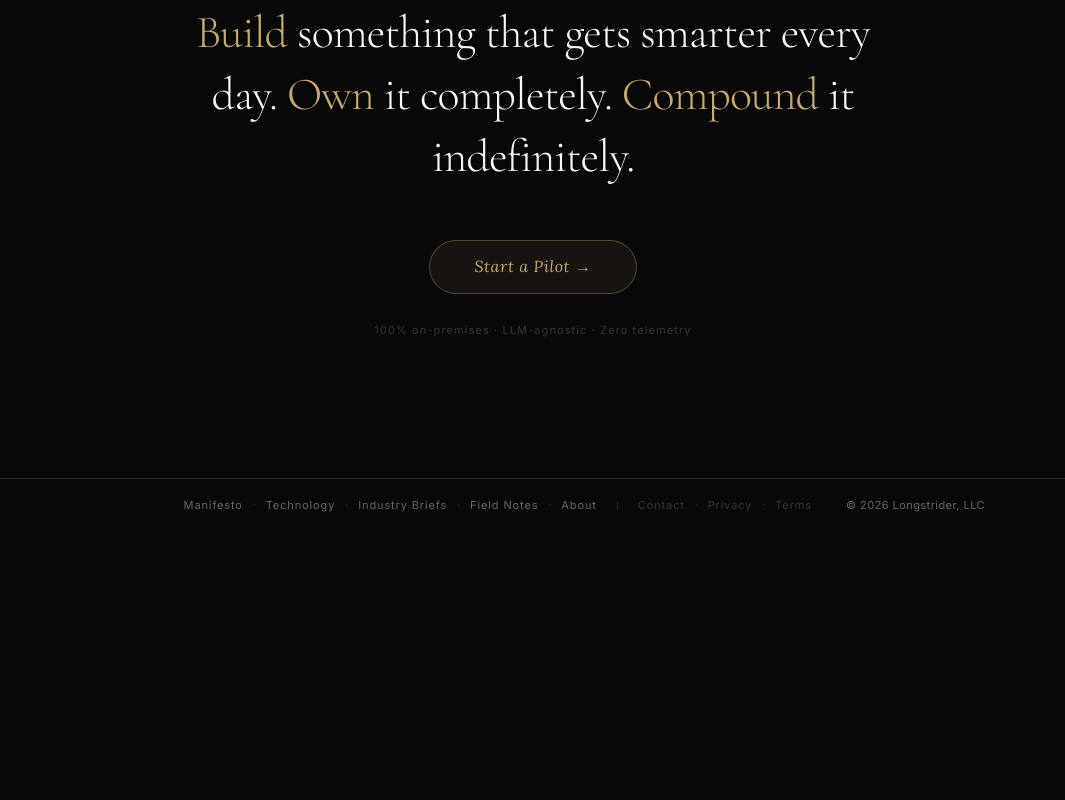
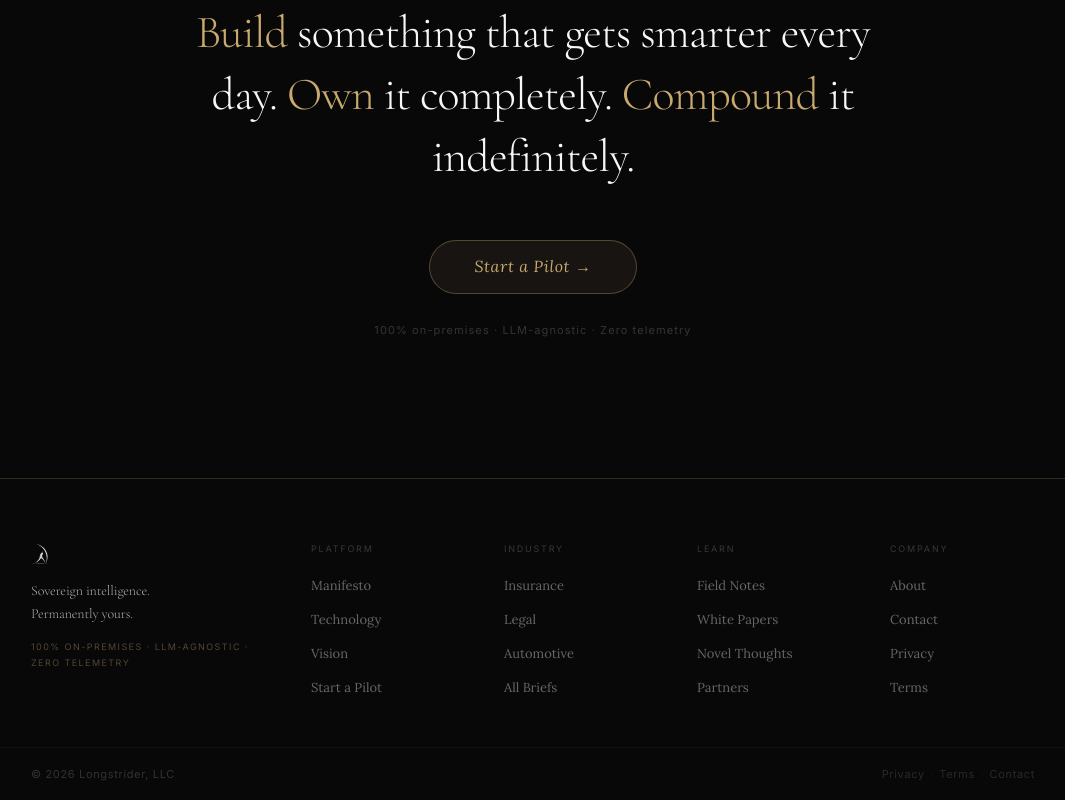
Before and after one commit to veeter2/LS-Main-Website-2026, a Next.js app: page / in a window 1280 px wide. Shown: the part 5812-6612 px from the top of the page, without its empty margins (107-1172 px from the left). Before the commit the page ends 6344 px from the top, so only its background shows below. Built offline with nearby package versions, Linux system fonts and the light colour scheme.

Commit message:
About: flip live (all three children). Footer: full rebuild — dynamic FOOTER_COLS, external CSS with Liquid Glass tokens, brand column, responsive grid, dynamic copyright year.

```diff
--- /dev/null
+++ b/components/footer.css
@@ -0,0 +1,180 @@
+/* ═══════════════════════════════════════════════════════════════
+   FOOTER — footer.css
+   Full token compliance · No inline styles in component
+   ═══════════════════════════════════════════════════════════════ */
+
+/* ── Root ────────────────────────────────────────────────────── */
+
+.ft-root {
+  background: var(--color-bg);
+  border-top: 1px solid var(--color-border-gold);
+  font-family: var(--font-body);
+}
+
+/* ── Main grid ───────────────────────────────────────────────── */
+
+.ft-inner {
+  max-width: 1100px;
+  margin: 0 auto;
+  padding: 64px 48px 48px;
+  display: grid;
+  grid-template-columns: 1.6fr repeat(4, 1fr);
+  gap: 48px;
+}
+
+/* ── Brand column ────────────────────────────────────────────── */
+
+.ft-logo-link {
+  display: inline-flex;
+  text-decoration: none;
+  margin-bottom: 16px;
+}
+
+.ft-logo {
+  height: 22px;
+  width: auto;
+  opacity: 0.85;
+  transition: opacity 0.2s ease;
+}
+
+.ft-logo:hover {
+  opacity: 1;
+}
+
+.ft-tagline {
+  font-family: var(--font-display);
+  font-size: 14px;
+  font-weight: 300;
+  line-height: 1.6;
+  color: var(--color-text-secondary);
+  margin: 0 0 14px;
+  letter-spacing: -0.01em;
+}
+
+.ft-sovereignty {
+  font-family: var(--font-ui);
+  font-size: 9px;
+  letter-spacing: 0.16em;
+  text-transform: uppercase;
+  color: var(--color-gold-dim);
+  opacity: 0.6;
+  margin: 0;
+  line-height: 1.8;
+}
+
+/* ── Nav columns ─────────────────────────────────────────────── */
+
+.ft-col {
+  display: flex;
+  flex-direction: column;
+  gap: 0;
+}
+
+.ft-col-heading {
+  display: block;
+  font-family: var(--font-ui);
+  font-size: 9px;
+  letter-spacing: 0.20em;
+  text-transform: uppercase;
+  color: var(--color-text-muted);
+  opacity: 0.5;
+  margin-bottom: 16px;
+}
+
+.ft-col-list {
+  list-style: none;
+  padding: 0;
+  margin: 0;
+  display: flex;
+  flex-direction: column;
+  gap: 10px;
+}
+
+.ft-link {
+  font-family: var(--font-body);
+  font-size: 13px;
+  color: var(--color-text-muted);
+  text-decoration: none;
+  transition: color 0.2s ease;
+}
+
+.ft-link:hover {
+  color: var(--color-text-secondary);
+}
+
+/* ── Bottom bar ──────────────────────────────────────────────── */
+
+.ft-bottom {
+  max-width: 1100px;
+  margin: 0 auto;
+  padding: 18px 48px;
+  border-top: 1px solid var(--color-border-subtle);
+  display: flex;
+  align-items: center;
+  justify-content: space-between;
+}
+
+.ft-copyright {
+  font-family: var(--font-ui);
+  font-size: 11px;
+  letter-spacing: 0.06em;
+  color: var(--color-text-muted);
+  opacity: 0.45;
+}
+
+.ft-bottom-links {
+  display: flex;
+  align-items: center;
+  gap: 6px;
+}
+
+.ft-bottom-link {
+  font-family: var(--font-ui);
+  font-size: 11px;
+  letter-spacing: 0.06em;
+  color: var(--color-text-muted);
+  opacity: 0.35;
+  text-decoration: none;
+  transition: opacity 0.2s ease;
+}
+
+.ft-bottom-link:hover {
+  opacity: 0.65;
+}
+
+.ft-bottom-sep {
+  font-size: 10px;
+  color: var(--color-gold-dim);
+  opacity: 0.2;
+}
+
+/* ── Responsive ──────────────────────────────────────────────── */
+
+@media (max-width: 1000px) {
+  .ft-inner {
+    grid-template-columns: 1fr 1fr;
+    gap: 40px 48px;
+    padding: 48px 32px 40px;
+  }
+
+  .ft-brand {
+    grid-column: 1 / -1;
+    padding-bottom: 8px;
+    border-bottom: 1px solid var(--color-border-subtle);
+  }
+}
+
+@media (max-width: 640px) {
+  .ft-inner {
+    grid-template-columns: 1fr 1fr;
+    padding: 40px 24px 32px;
+    gap: 32px;
+  }
+
+  .ft-bottom {
+    padding: 16px 24px;
+    flex-direction: column;
+    gap: 10px;
+    text-align: center;
+  }
+}
--- a/components/footer.tsx
+++ b/components/footer.tsx
@@ -2,81 +2,95 @@
 
 import Link from 'next/link';
 import { LongstriderLogo } from '@/components/longstrider-logo';
-const GOLD_BORDER = 'var(--color-border-gold)';
-const MUTED       = 'var(--color-text-muted)';
-const MUTED_HOVER = 'var(--color-text-secondary)';
+import './footer.css';
 
+// ── Single source of truth for footer links ───────────────────
+// Update here — footer stays in sync automatically.
 
-const NAV_LINKS = [
-  { label: 'Manifesto',       href: '/manifesto'  },
-  { label: 'Technology',     href: '/technology' },
-  { label: 'Industry Briefs', href: '/briefs'     },
-  { label: 'Field Notes',    href: '/field-notes' },
-  { label: 'About',          href: '/about'      },
-];
-
-const LEGAL_LINKS = [
-  { label: 'Contact',  href: '/contact'  },
-  { label: 'Privacy',  href: '/privacy'  },
-  { label: 'Terms',    href: '/terms'    },
+const FOOTER_COLS = [
+  {
+    heading: 'Platform',
+    links: [
+      { label: 'Manifesto',    href: '/manifesto'   },
+      { label: 'Technology',   href: '/technology'  },
+      { label: 'Vision',       href: '/vision'      },
+      { label: 'Start a Pilot',href: '/pilot'       },
+    ],
+  },
+  {
+    heading: 'Industry',
+    links: [
+      { label: 'Insurance',         href: '/briefs/insurance'   },
+      { label: 'Legal',             href: '/briefs/legal'       },
+      { label: 'Automotive',        href: '/briefs/automotive'  },
+      { label: 'All Briefs',        href: '/briefs'             },
+    ],
+  },
+  {
+    heading: 'Learn',
+    links: [
+      { label: 'Field Notes',    href: '/field-notes'                         },
+      { label: 'White Papers',   href: '/field-notes?category=white-papers'   },
+      { label: 'Novel Thoughts', href: '/field-notes?category=novel-thoughts' },
+      { label: 'Partners',       href: '/partners'                            },
+    ],
+  },
+  {
+    heading: 'Company',
+    links: [
+      { label: 'About',    href: '/about'   },
+      { label: 'Contact',  href: '/contact' },
+      { label: 'Privacy',  href: '/privacy' },
+      { label: 'Terms',    href: '/terms'   },
+    ],
+  },
 ];
 
 export function Footer() {
   return (
-    <footer style={{
-      background: 'var(--color-bg)',
-      borderTop: `1px solid ${GOLD_BORDER}`,
-      fontFamily: 'Inter, system-ui, sans-serif',
-    }}>
-      <div style={{
-        maxWidth: '1000px', margin: '0 auto',
-        padding: '18px 48px',
-        display: 'grid',
-        gridTemplateColumns: '1fr auto 1fr',
-        alignItems: 'center',
-        gap: '24px',
-      }}>
+    <footer className="ft-root">
+      <div className="ft-inner">
 
-        {/* Empty left spacer */}
-        <div />
+        {/* ── Brand column ── */}
+        <div className="ft-brand">
+          <Link href="/" className="ft-logo-link">
+            <LongstriderLogo className="ft-logo" />
+          </Link>
+          <p className="ft-tagline">
+            Sovereign intelligence.<br />
+            Permanently yours.
+          </p>
+          <p className="ft-sovereignty">
+            100% On-Premises · LLM-Agnostic · Zero Telemetry
+          </p>
+        </div>
 
-        {/* Nav links — truly centered */}
-        <nav style={{ display: 'flex', gap: '0', alignItems: 'center' }}>
-          {NAV_LINKS.map(({ label, href }, i, arr) => (
-            <span key={href} style={{ display: 'flex', alignItems: 'center' }}>
-              <Link
-                href={href}
-                style={{ fontFamily: 'var(--font-ui)', fontSize: '11px', letterSpacing: '0.08em', color: MUTED, textDecoration: 'none', transition: 'color 0.2s ease', padding: '0 10px' }}
-                onMouseEnter={e => (e.currentTarget.style.color = MUTED_HOVER)}
-                onMouseLeave={e => (e.currentTarget.style.color = MUTED)}
-              >
-                {label}
-              </Link>
-              {i < arr.length - 1 && <span style={{ color: 'rgba(200,169,110,0.2)', fontSize: '10px' }}>·</span>}
-            </span>
-          ))}
-          {/* Divider */}
-          <span style={{ width: '1px', height: '10px', background: 'rgba(255,255,255,0.1)', margin: '0 10px' }} />
-          {LEGAL_LINKS.map(({ label, href }, i, arr) => (
-            <span key={href} style={{ display: 'flex', alignItems: 'center' }}>
-              <Link
-                href={href}
-                style={{ fontFamily: 'var(--font-ui)', fontSize: '11px', letterSpacing: '0.08em', color: 'rgba(255,255,255,0.18)', textDecoration: 'none', transition: 'color 0.2s ease', padding: '0 10px' }}
-                onMouseEnter={e => (e.currentTarget.style.color = MUTED)}
-                onMouseLeave={e => (e.currentTarget.style.color = 'rgba(255,255,255,0.18)')}
-              >
-                {label}
-              </Link>
-              {i < arr.length - 1 && <span style={{ color: 'rgba(200,169,110,0.2)', fontSize: '10px' }}>·</span>}
-            </span>
-          ))}
-        </nav>
+        {/* ── Nav columns ── */}
+        {FOOTER_COLS.map((col) => (
+          <div key={col.heading} className="ft-col">
+            <span className="ft-col-heading">{col.heading}</span>
+            <ul className="ft-col-list">
+              {col.links.map(({ label, href }) => (
+                <li key={href}>
+                  <Link href={href} className="ft-link">{label}</Link>
+                </li>
+              ))}
+            </ul>
+          </div>
+        ))}
 
-        {/* Copyright — hard right */}
-        <p style={{ fontSize: '11px', color: MUTED, letterSpacing: '0.04em', whiteSpace: 'nowrap', textAlign: 'right' }}>
-          © 2026 Longstrider, LLC
-        </p>
+      </div>
 
+      {/* ── Bottom bar ── */}
+      <div className="ft-bottom">
+        <span className="ft-copyright">© {new Date().getFullYear()} Longstrider, LLC</span>
+        <span className="ft-bottom-links">
+          <Link href="/privacy" className="ft-bottom-link">Privacy</Link>
+          <span className="ft-bottom-sep">·</span>
+          <Link href="/terms" className="ft-bottom-link">Terms</Link>
+          <span className="ft-bottom-sep">·</span>
+          <Link href="/contact" className="ft-bottom-link">Contact</Link>
+        </span>
       </div>
     </footer>
   );
--- a/components/navigation.tsx
+++ b/components/navigation.tsx
@@ -147,12 +147,12 @@ const NAV_ITEMS: NavItem[] = [
     label: 'About',
     href: '/about',
     sub: 'Founding story, team & stack',
-    live: false,
+    live: true,
     Icon: ConvergenceV1,
     children: [
-      { label: 'Our Mission',      href: '/about',        live: false },
-      { label: 'The Team',         href: '/about#team',   live: false },
-      { label: 'Vision & Roadmap', href: '/vision',       live: true  },
+      { label: 'Our Mission',      href: '/about',        live: true },
+      { label: 'The Team',         href: '/about#team',   live: true },
+      { label: 'Vision & Roadmap', href: '/vision',       live: true },
     ],
   },
   {
```
